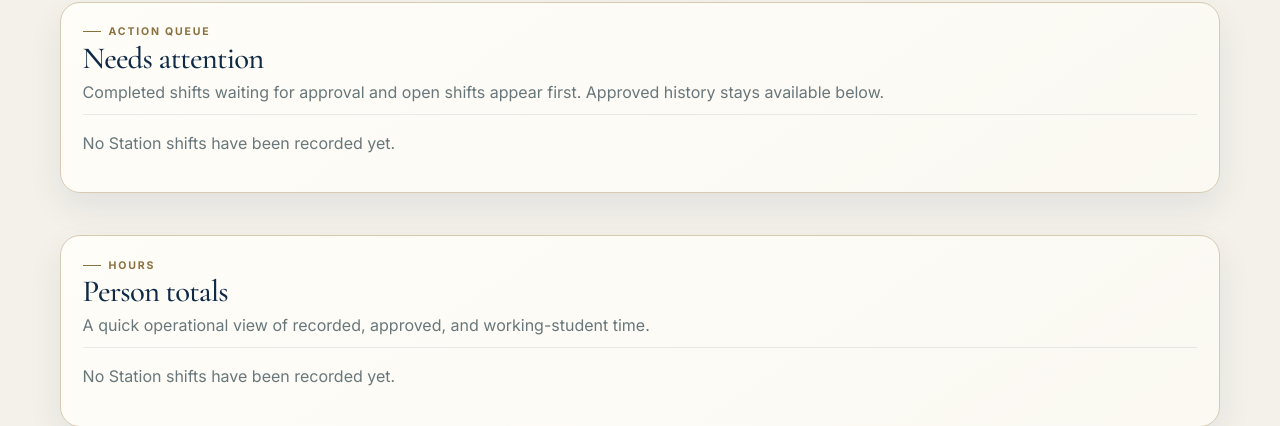
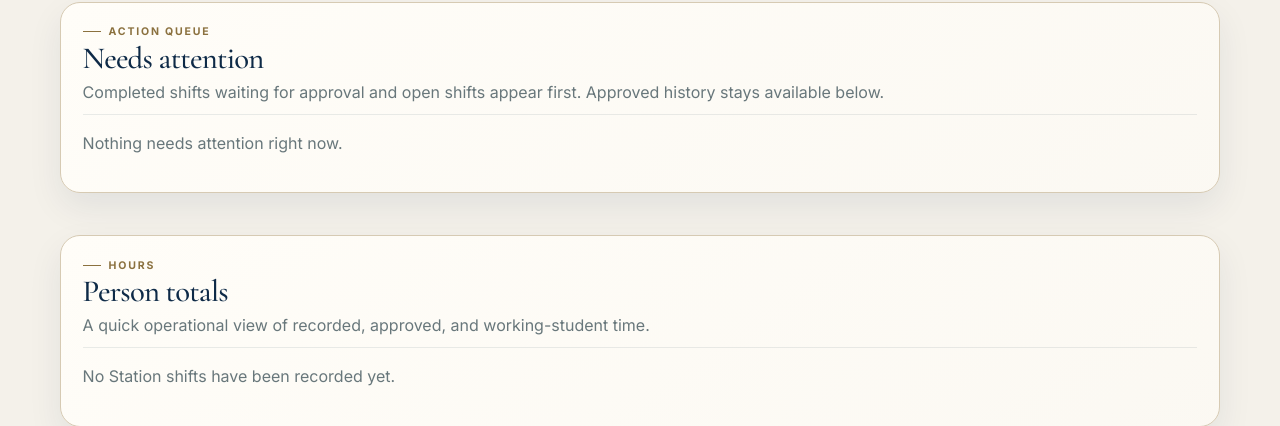
Before and after one commit to mcangeli/iea-team-portal, a Django app: page /people/station/shifts/ in a window 1280 px wide. Shown: the part 327-753 px from the top of the page. Run offline with Django 5.2, Linux system fonts and the light colour scheme; the visitor is signed in with stand-in values (Sample User, id 1); data comes from the database, SQL or seed files in the repository; data that the repository does not hold is empty; parts of the project's set-up code (start-up, migrations or seed data) failed here and were passed over.

Commit message:
ui: render Station review empty states without JavaScript

```diff
--- a/templates/portal/station/shift_review.html
+++ b/templates/portal/station/shift_review.html
@@ -1,6 +1,8 @@
 {% extends "base.html" %}
+{% load station_review %}
 {% block title %}Station Shifts · ArenaLine{% endblock %}
 {% block content %}
+{% with attention_queue=shifts|attention_shifts approved_queue=shifts|approved_shifts %}
 <nav class="page-back-nav" aria-label="Back to Station"><a href="{% url 'station_manage' %}">← ArenaLine Station</a></nav>
 <section class="page-intro">
   <div><div class="eyebrow">STATION · OPERATIONS</div><h1>Staff hours</h1><p>Review what needs attention first, correct time records, approve completed work, and export the full history.</p></div>
@@ -9,9 +11,9 @@
 
 <section class="content-section" aria-labelledby="station-needs-attention-heading">
   <div class="section-head"><div><div class="eyebrow">ACTION QUEUE</div><h2 id="station-needs-attention-heading">Needs attention</h2><p class="muted">Completed shifts waiting for approval and open shifts appear first. Approved history stays available below.</p></div></div>
-  {% if shifts %}
-  <div class="table-wrap" data-station-filtered-table data-empty-message="Nothing needs attention right now."><table><caption class="sr-only">Station shifts that are open or waiting for approval</caption><thead><tr><th scope="col">Person</th><th scope="col">Role</th><th scope="col">Clock in</th><th scope="col">Clock out</th><th scope="col">Duration</th><th scope="col">Status</th><th scope="col"><span class="sr-only">Actions</span></th></tr></thead><tbody>
-    {% for shift in shifts %}{% if not shift.approved_at %}
+  {% if attention_queue %}
+  <div class="table-wrap"><table><caption class="sr-only">Station shifts that are open or waiting for approval</caption><thead><tr><th scope="col">Person</th><th scope="col">Role</th><th scope="col">Clock in</th><th scope="col">Clock out</th><th scope="col">Duration</th><th scope="col">Status</th><th scope="col"><span class="sr-only">Actions</span></th></tr></thead><tbody>
+    {% for shift in attention_queue %}
       <tr>
         <td><a href="{% url 'person_detail' shift.person.pk %}"><strong>{{ shift.person.display_name }}</strong></a></td>
         <td>{{ shift.get_role_display }}</td>
@@ -21,9 +23,9 @@
         <td>{% if shift.clock_out %}<span class="station-status station-status-review">Needs review</span>{% else %}<span class="station-status station-status-open">Open</span>{% endif %}</td>
         <td><div class="actions"><a class="btn btn-secondary" href="{% url 'station_shift_edit' shift.pk %}">{% if shift.clock_out %}Review{% else %}Correct{% endif %}<span class="sr-only"> {{ shift.person.display_name }} shift</span></a>{% if shift.clock_out %}<form method="post" action="{% url 'station_shift_approve' shift.pk %}" class="inline-form">{% csrf_token %}<button class="btn" type="submit">Approve<span class="sr-only"> {{ shift.person.display_name }} shift</span></button></form>{% endif %}</div></td>
       </tr>
-    {% endif %}{% endfor %}
+    {% endfor %}
   </tbody></table></div>
-  {% else %}<p class="muted">No Station shifts have been recorded yet.</p>{% endif %}
+  {% else %}<p class="muted">Nothing needs attention right now.</p>{% endif %}
 </section>
 
 <section class="content-section" aria-labelledby="station-person-totals-heading">
@@ -37,24 +39,14 @@
 
 <section class="content-section" aria-labelledby="station-approved-history-heading">
   <div class="section-head"><div><div class="eyebrow">HISTORY</div><h2 id="station-approved-history-heading">Recent approved work</h2><p class="muted">The newest approved shifts from the 250-record review window. Export CSV includes the complete history.</p></div></div>
-  {% if shifts %}
-  <div class="table-wrap" data-station-filtered-table data-empty-message="No approved work history yet."><table><caption class="sr-only">Recently approved Station shifts</caption><thead><tr><th scope="col">Person</th><th scope="col">Role</th><th scope="col">Clock in</th><th scope="col">Clock out</th><th scope="col">Duration</th><th scope="col">Approved by</th><th scope="col"><span class="sr-only">Actions</span></th></tr></thead><tbody>
-  {% for shift in shifts %}{% if shift.approved_at %}<tr>
+  {% if approved_queue %}
+  <div class="table-wrap"><table><caption class="sr-only">Recently approved Station shifts</caption><thead><tr><th scope="col">Person</th><th scope="col">Role</th><th scope="col">Clock in</th><th scope="col">Clock out</th><th scope="col">Duration</th><th scope="col">Approved by</th><th scope="col"><span class="sr-only">Actions</span></th></tr></thead><tbody>
+  {% for shift in approved_queue %}<tr>
     <td><a href="{% url 'person_detail' shift.person.pk %}">{{ shift.person.display_name }}</a></td><td>{{ shift.get_role_display }}</td><td>{{ shift.clock_in|date:"M j, Y g:i A" }}</td><td>{{ shift.clock_out|date:"M j, Y g:i A" }}</td><td>{{ shift.duration_display }}</td><td>{% if shift.approved_by %}{{ shift.approved_by.get_full_name|default:shift.approved_by.username }}{% else %}Approved{% endif %}</td>
     <td><a class="btn btn-secondary" href="{% url 'station_shift_edit' shift.pk %}">Edit<span class="sr-only"> {{ shift.person.display_name }} shift</span></a></td>
-  </tr>{% endif %}{% endfor %}
+  </tr>{% endfor %}
   </tbody></table></div>
   {% else %}<p class="muted">No approved work history yet.</p>{% endif %}
 </section>
-<script>
-  document.querySelectorAll('[data-station-filtered-table]').forEach(function (wrapper) {
-    var body = wrapper.querySelector('tbody');
-    if (body && body.querySelectorAll('tr').length === 0) {
-      var empty = document.createElement('p');
-      empty.className = 'muted';
-      empty.textContent = wrapper.dataset.emptyMessage;
-      wrapper.replaceWith(empty);
-    }
-  });
-</script>
+{% endwith %}
 {% endblock %}
```
